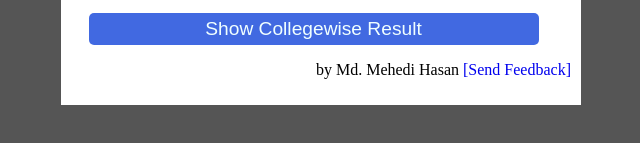
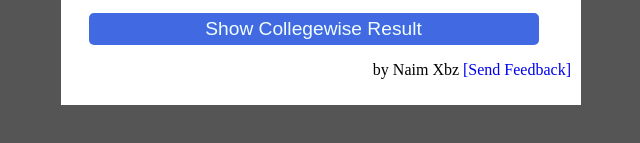
Before and after one commit to NaimXbz/nu-collegewise-result, a plain HTML site: page hon_third_year.html in a window 1280 px wide. Shown: the part 587-730 px from the top of the page, 319-959 px from the left. Drawn offline with Linux system fonts and the light colour scheme.

Commit message:
Update hon_third_year.html

```diff
--- a/hon_third_year.html
+++ b/hon_third_year.html
@@ -55,7 +55,7 @@ function updateTextField()
 
 <input class="submit-button" type="submit" name="submit" value="Show Collegewise Result">
 
-<p style="text-align:right;">by Md. Mehedi Hasan <a href="response_form.html">[Send Feedback]</a> </p>
+<p style="text-align:right;">by Naim Xbz <a href="response_form.html">[Send Feedback]</a> </p>
 
 </div>
 </form>
```
